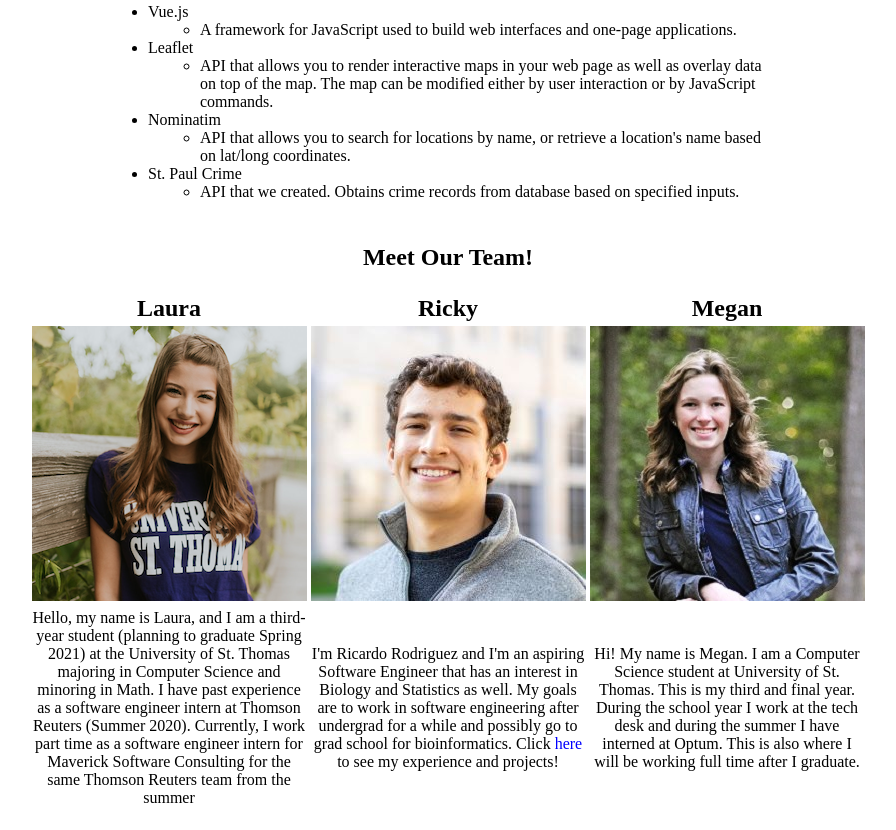
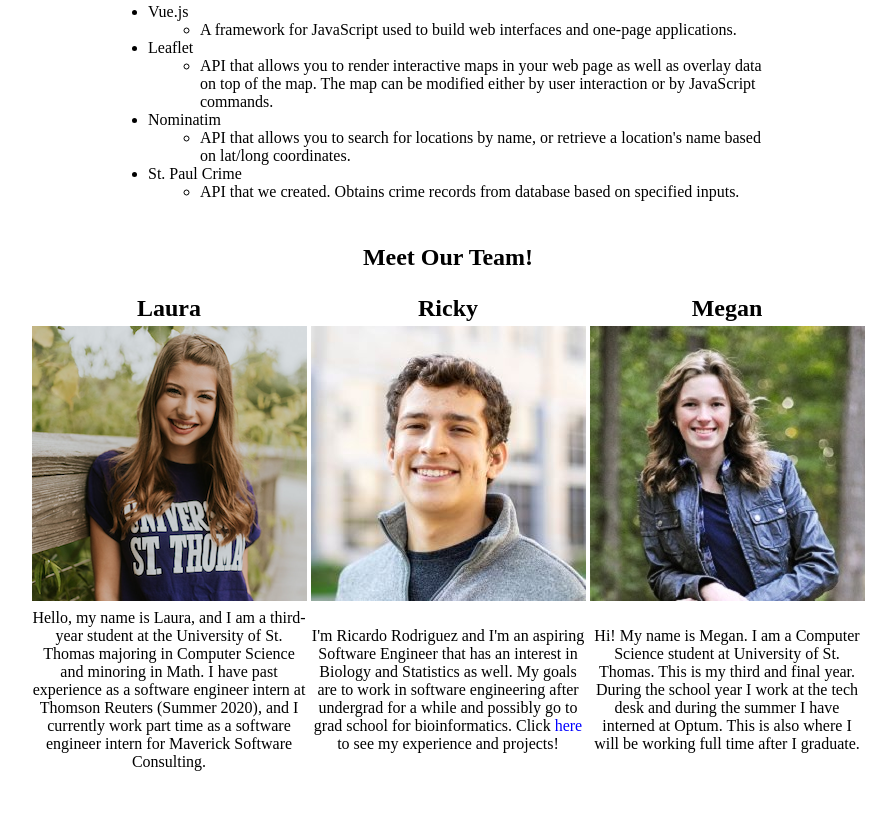
Before and after one commit to rodr9866/Project3_4-RESTandSPA, a website: page public/aboutProject.html in a window 1280 px wide. Shown: the part 930-1760 px from the top of the page, without its empty margins (192-1088 px from the left). After the commit the page ends 1724 px from the top, so only its background shows below. Drawn offline with Linux system fonts and the light colour scheme.

Commit message:
small change in bio

```diff
--- a/public/aboutProject.html
+++ b/public/aboutProject.html
@@ -54,8 +54,9 @@
         <!-- Ricky - add in your picture and bio here!  size of pic should be 275px x 275px -->
         <tr><td><img src="images/Laura.png" alt="Laura"></td><td><img src="images/Ricky.jpeg" alt="Ricky"></td><td><img src="images/Megan.jpg" alt="Megan"></td></tr>
         <tr>
-            <td>Hello, my name is Laura, and I am a third-year student (planning to graduate Spring 2021) at the University of St. Thomas majoring in Computer Science and minoring in Math. I have past experience as a software engineer intern at Thomson Reuters (Summer 2020). Currently, I work part time as a software engineer intern for Maverick Software Consulting for the same Thomson Reuters team from the summer</td>
+            <td>Hello, my name is Laura, and I am a third-year student at the University of St. Thomas majoring in Computer Science and minoring in Math. I have past experience as a software engineer intern at Thomson Reuters (Summer 2020), and I currently work part time as a software engineer intern for Maverick Software Consulting.</td>
             <td>I'm Ricardo Rodriguez and I'm an aspiring Software Engineer that has an interest in Biology and Statistics as well. My goals are to work in software engineering after undergrad for a while and possibly go to grad school for bioinformatics. Click <a style="color: blue;"href="https://rodr9866.github.io/" target="_blank">here</a> to see my experience and projects!</td>
-            <td>Hi! My name is Megan.  I am a Computer Science student at University of St. Thomas.  This is my third and final year.  During the school year I work at the tech desk and during the summer I have interned at Optum.  This is also where I will be working full time after I graduate. </td></tr>
+            <td>Hi! My name is Megan.  I am a Computer Science student at University of St. Thomas.  This is my third and final year.  During the school year I work at the tech desk and during the summer I have interned at Optum.  This is also where I will be working full time after I graduate. </td>
+        </tr>
     </table>
 </body>
```
